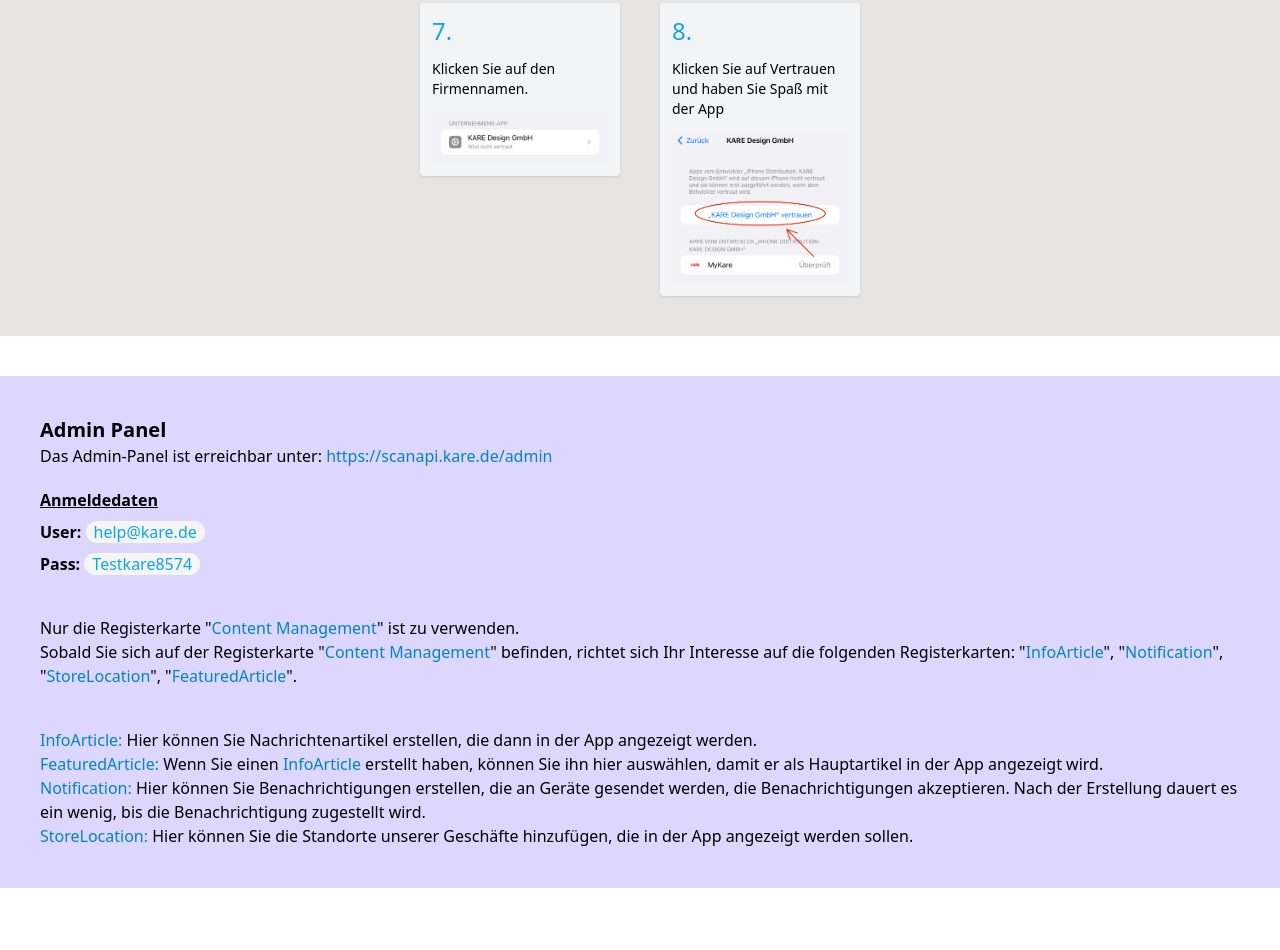
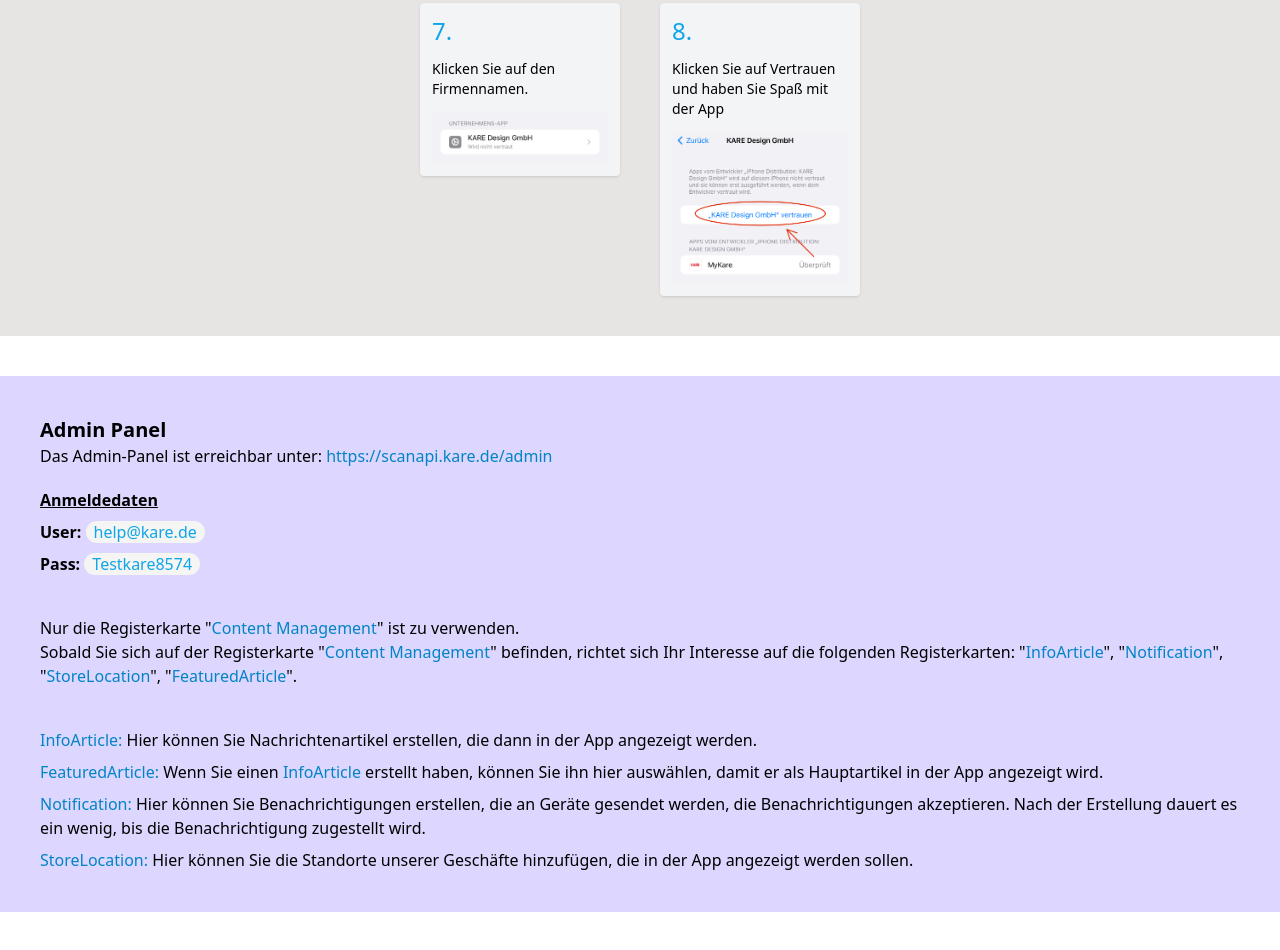
Before and after one commit to andreiwow2/andreiwow2.github.io, a website: page index.html in a window 1280 px wide. Shown: the part 1173-2123 px from the top of the page. Before the commit the page ends 2101 px from the top, so only its background shows below. Drawn offline with Linux system fonts and the light colour scheme.

Commit message:
fixed space between admin panel info rows

```diff
--- a/index.html
+++ b/index.html
@@ -82,12 +82,12 @@
             </p>
 
             <div class="mt-10 flex flex-col gap-2">
-                <div>
-                    <p><span class="text-sky-600">InfoArticle:</span> Hier können Sie Nachrichtenartikel erstellen, die dann in der App angezeigt werden.</p>
-                    <p><span class="text-sky-600">FeaturedArticle:</span> Wenn Sie einen <span class="text-sky-600">InfoArticle</span> erstellt haben, können Sie ihn hier auswählen, damit er als Hauptartikel in der App angezeigt wird.</p>
-                    <p><span class="text-sky-600">Notification:</span> Hier können Sie Benachrichtigungen erstellen, die an Geräte gesendet werden, die Benachrichtigungen akzeptieren. Nach der Erstellung dauert es ein wenig, bis die Benachrichtigung zugestellt wird.</p>
-                    <p><span class="text-sky-600">StoreLocation:</span> Hier können Sie die Standorte unserer Geschäfte hinzufügen, die in der App angezeigt werden sollen.</p>
-                </div>
+
+                <p><span class="text-sky-600">InfoArticle:</span> Hier können Sie Nachrichtenartikel erstellen, die dann in der App angezeigt werden.</p>
+                <p><span class="text-sky-600">FeaturedArticle:</span> Wenn Sie einen <span class="text-sky-600">InfoArticle</span> erstellt haben, können Sie ihn hier auswählen, damit er als Hauptartikel in der App angezeigt wird.</p>
+                <p><span class="text-sky-600">Notification:</span> Hier können Sie Benachrichtigungen erstellen, die an Geräte gesendet werden, die Benachrichtigungen akzeptieren. Nach der Erstellung dauert es ein wenig, bis die Benachrichtigung zugestellt wird.</p>
+                <p><span class="text-sky-600">StoreLocation:</span> Hier können Sie die Standorte unserer Geschäfte hinzufügen, die in der App angezeigt werden sollen.</p>
+
             </div>
         </div>
     </body>
```
